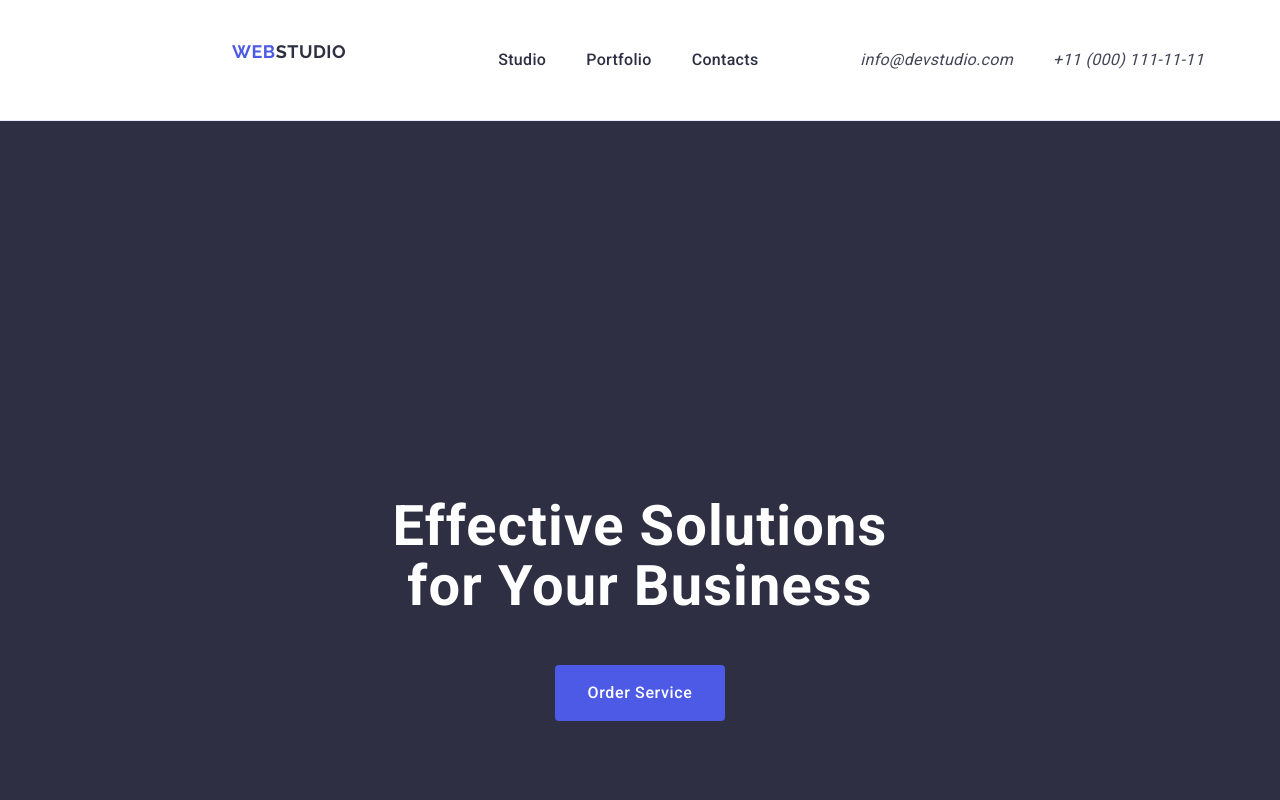
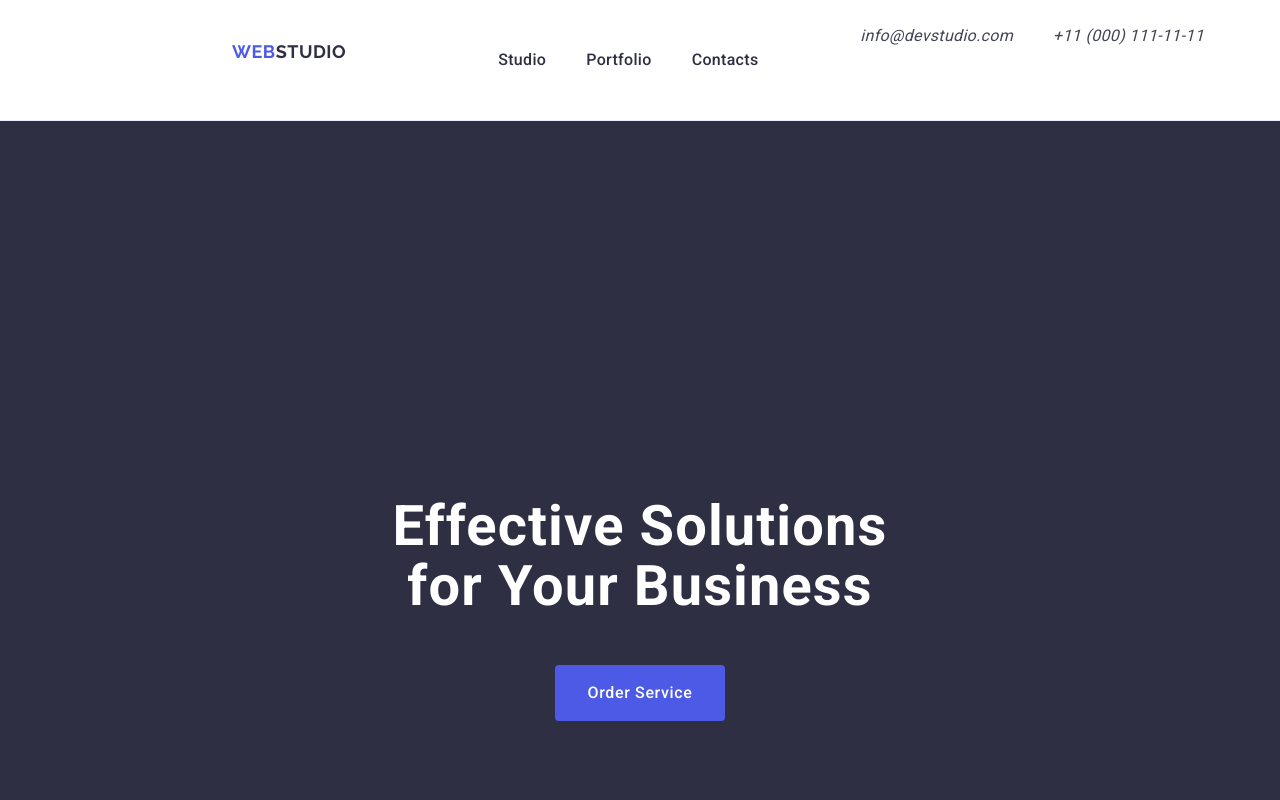
Before and after one commit to vitalia-m/goit-markup-hw-03, a plain HTML site: page index.html in a window 1280 px wide. Shown: the top 800 px of the page. Drawn offline with nearby package versions, Linux system fonts and the light colour scheme.

Commit message:
css/styles.css

```diff
--- a/css/styles.css
+++ b/css/styles.css
@@ -41,15 +41,15 @@
   line-height: 1.5;
   letter-spacing: 0.02em;
   color: #2e2f42;
+  padding: 24px 0;
 }
+
 .menu:hover,
 .menu:focus
 {
 color: #404bbf;
 }
-.contact-list {
-  padding: 24px 0;
-}
+
 .contacts{
   color: #434455;
   font-size: 16px;
```
